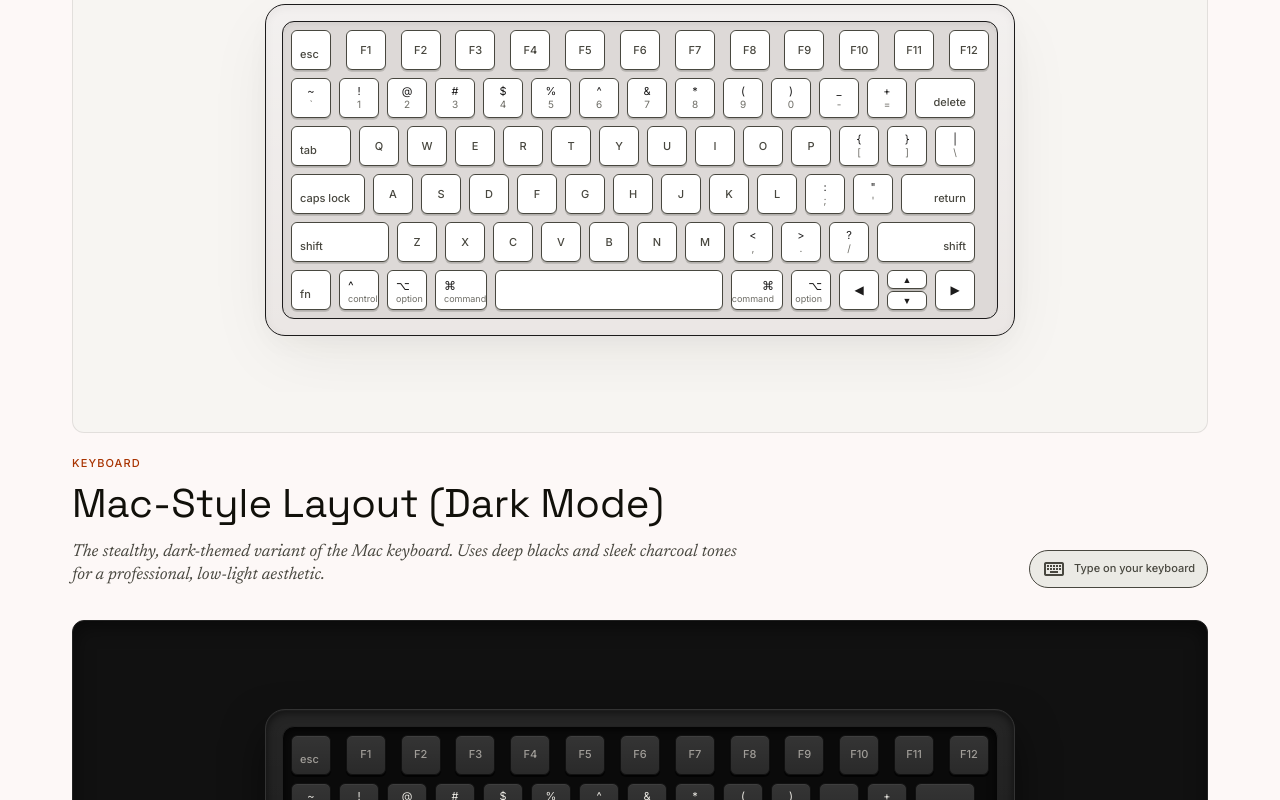
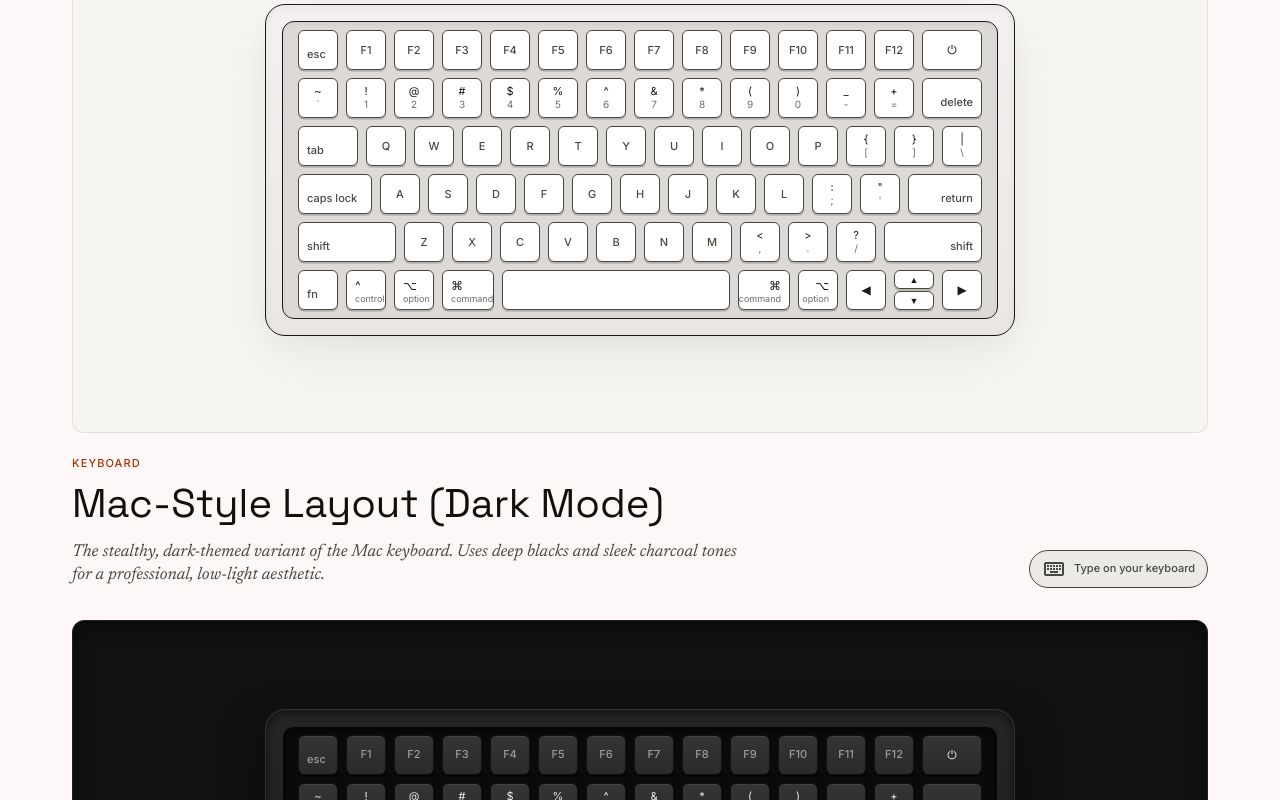
Before and after one commit to TakshPatel02/ComponentLabs, a React (Vite) app: page /components/keyboard in a window 1280 px wide. Shown: the part 800-1600 px from the top of the page. Built offline with nearby package versions, Linux system fonts and the light colour scheme; no server answers.

Commit message:
feat: implement MacKeyboard and MacKeyboardDark components with layout configuration

```diff
--- a/src/components/KeyBoardComponents/MacKeyboard.jsx
+++ b/src/components/KeyBoardComponents/MacKeyboard.jsx
@@ -35,7 +35,7 @@
   ControlLeft: "29", KeyA: "30", KeyS: "31", KeyD: "32", KeyF: "33", KeyG: "34", KeyH: "35", KeyJ: "36", KeyK: "37", KeyL: "38", Semicolon: "39", Quote: "40", Backquote: "41", ShiftLeft: "42", Backslash: "43",
   KeyZ: "44", KeyX: "45", KeyC: "46", KeyV: "47", KeyB: "48", KeyN: "49", KeyM: "50", Comma: "51", Period: "52", Slash: "53", ShiftRight: "54",
   AltLeft: "56", Space: "57", CapsLock: "58",
-  F1: "59", F2: "60", F3: "61", F4: "62", F5: "63", F6: "64", F7: "65", F8: "66", F9: "67", F10: "68", F11: "87", F12: "88",
+  F1: "59", F2: "60", F3: "61", F4: "62", F5: "63", F6: "64", F7: "65", F8: "66", F9: "67", F10: "68", F11: "87", F12: "88", Power: "14",
   ArrowUp: "57416", ArrowLeft: "57419", ArrowRight: "57421", ArrowDown: "57424",
   MetaLeft: "3675", MetaRight: "3676", AltRight: "3640", Fn: "29"
 };
@@ -55,6 +55,7 @@
     { code: 'F10', label: 'F10', width: '40px' },
     { code: 'F11', label: 'F11', width: '40px' },
     { code: 'F12', label: 'F12', width: '40px' },
+    { code: 'Power', symbol: '⏻', width: '60px' },
   ],
   [
     { code: 'Backquote', top: '~', bottom: '`', width: '40px' },
@@ -363,7 +364,7 @@
 
             <div className="flex flex-col gap-2 relative z-10 bg-surface-dim p-2 rounded-[12px] border border-oklab-10 shadow-inner">
               {ROWS.map((row, i) => (
-                <div key={i} className={`flex gap-2 ${i === 0 ? 'justify-between' : ''}`}>
+                <div key={i} className="flex gap-2 w-full justify-center">
                   {row.map((keyData, idx) => {
                     if (keyData.type === 'stacked') {
                       return (
--- a/src/components/KeyBoardComponents/MacKeyboardDark.jsx
+++ b/src/components/KeyBoardComponents/MacKeyboardDark.jsx
@@ -35,7 +35,7 @@
   ControlLeft: "29", KeyA: "30", KeyS: "31", KeyD: "32", KeyF: "33", KeyG: "34", KeyH: "35", KeyJ: "36", KeyK: "37", KeyL: "38", Semicolon: "39", Quote: "40", Backquote: "41", ShiftLeft: "42", Backslash: "43",
   KeyZ: "44", KeyX: "45", KeyC: "46", KeyV: "47", KeyB: "48", KeyN: "49", KeyM: "50", Comma: "51", Period: "52", Slash: "53", ShiftRight: "54",
   AltLeft: "56", Space: "57", CapsLock: "58",
-  F1: "59", F2: "60", F3: "61", F4: "62", F5: "63", F6: "64", F7: "65", F8: "66", F9: "67", F10: "68", F11: "87", F12: "88",
+  F1: "59", F2: "60", F3: "61", F4: "62", F5: "63", F6: "64", F7: "65", F8: "66", F9: "67", F10: "68", F11: "87", F12: "88", Power: "14",
   ArrowUp: "57416", ArrowLeft: "57419", ArrowRight: "57421", ArrowDown: "57424",
   MetaLeft: "3675", MetaRight: "3676", AltRight: "3640", Fn: "29"
 };
@@ -55,6 +55,7 @@
     { code: 'F10', label: 'F10', width: '40px' },
     { code: 'F11', label: 'F11', width: '40px' },
     { code: 'F12', label: 'F12', width: '40px' },
+    { code: 'Power', symbol: '⏻', width: '60px' },
   ],
   [
     { code: 'Backquote', top: '~', bottom: '`', width: '40px' },
@@ -363,7 +364,7 @@
 
             <div className="flex flex-col gap-2 relative z-10 bg-[#0A0A0A] p-2 rounded-[12px] border border-[#222] shadow-[inset_0_2px_10px_rgba(0,0,0,0.8)]">
               {ROWS.map((row, i) => (
-                <div key={i} className={`flex gap-2 ${i === 0 ? 'justify-between' : ''}`}>
+                <div key={i} className="flex gap-2 w-full justify-center">
                   {row.map((keyData, idx) => {
                     if (keyData.type === 'stacked') {
                       return (
```
